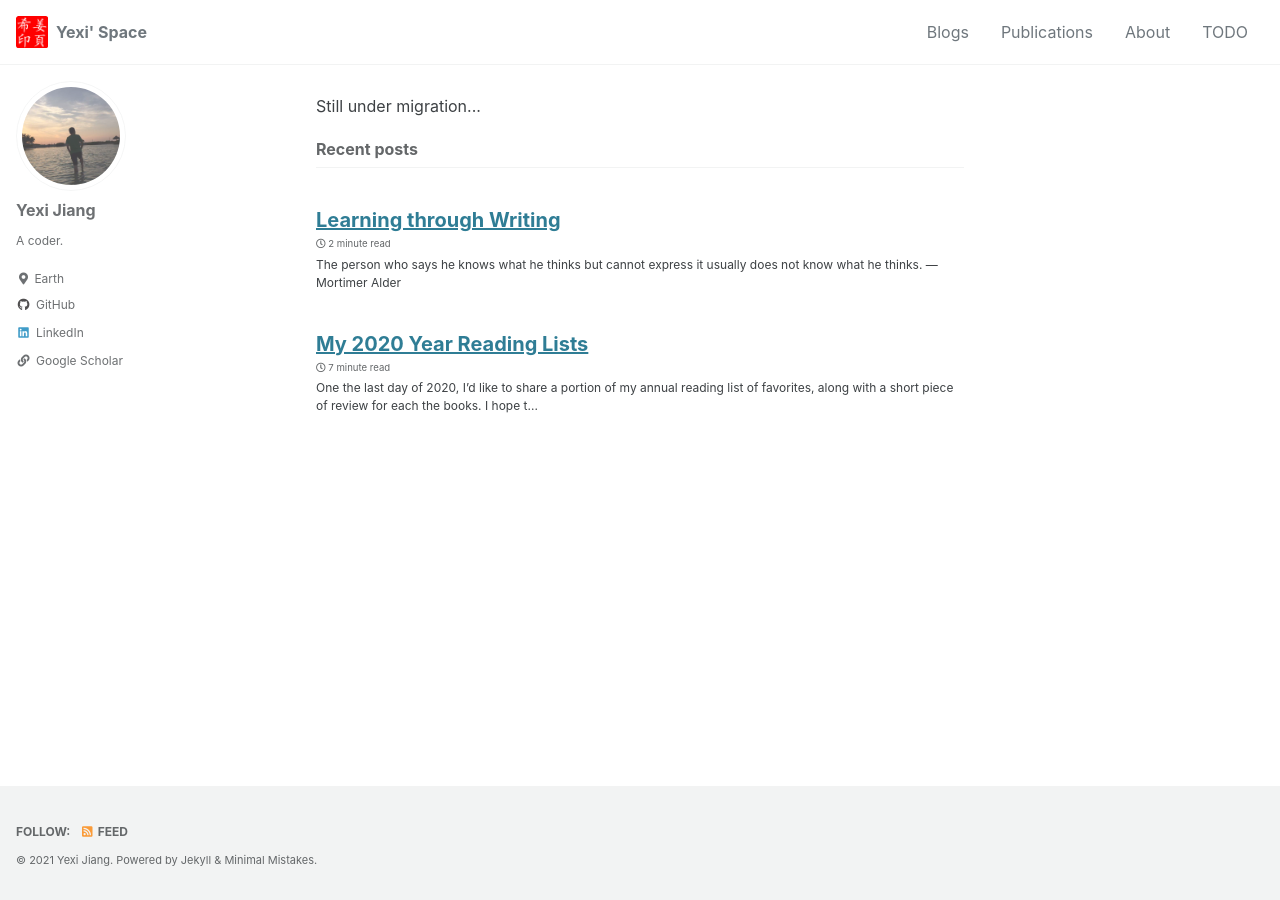
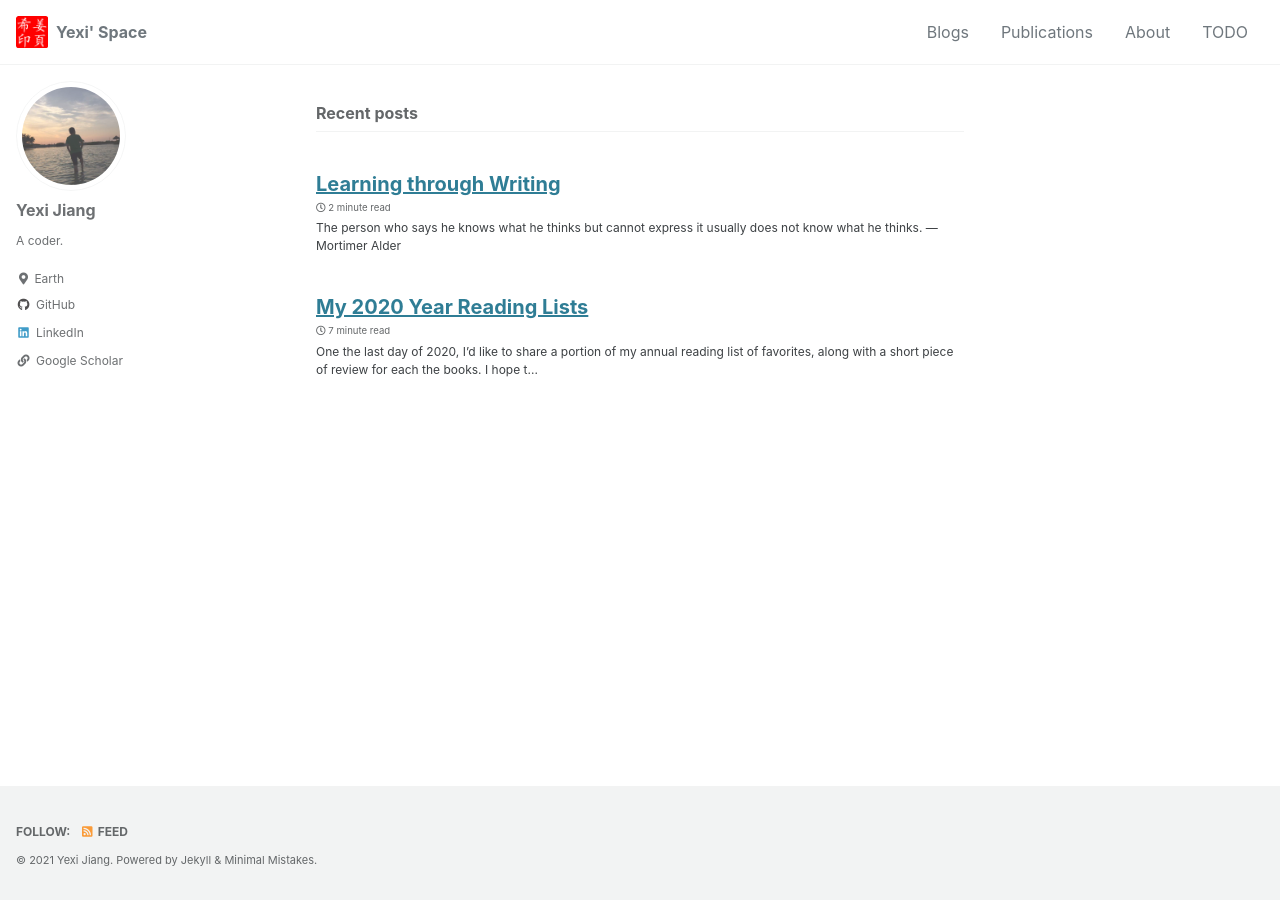
Before and after one commit to yxjiang/yxjiang.github.io, a Jekyll site: the page built from index.html, in a window 1280 px wide. Built offline with Jekyll 4.4.1, drawn with Linux system fonts in a browser that asks for light colours; cached includes are drawn as plain includes; the list of posts is cut into pages by our own code.

Commit message:
remove still in migration

```diff
--- a/index.html
+++ b/index.html
@@ -2,5 +2,3 @@
 layout: home
 author_profile: true
 ---
-
-Still under migration...
```
